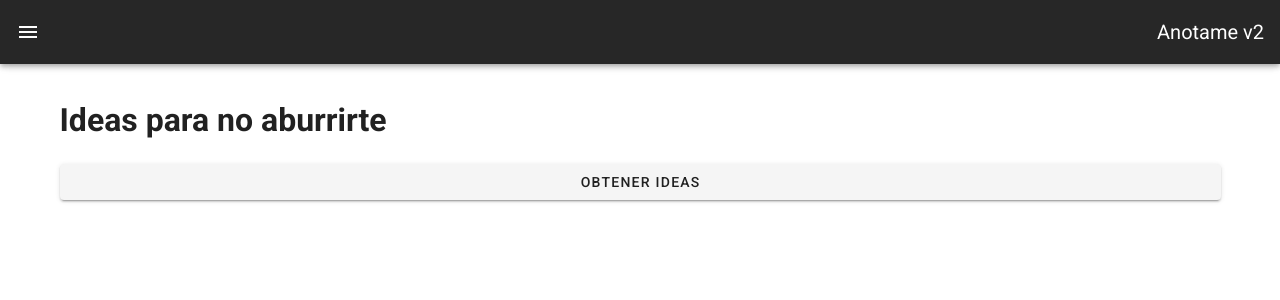
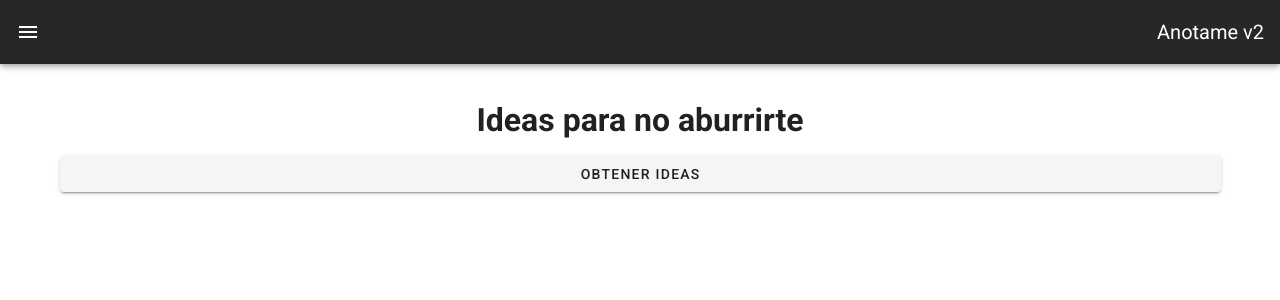
Before and after one commit to msebastianlupo/anotame-v2, a Vue app: page /notas in a window 1280 px wide. Shown: the top 300 px of the page. Built offline with nearby package versions, Linux system fonts and the light colour scheme.

Commit message:
modificaciones: detalles de css mínimos para mejorar la experiencia de usuario

```diff
--- a/src/components/IdeasListado.vue
+++ b/src/components/IdeasListado.vue
@@ -1,9 +1,13 @@
 <template>
     <v-container>
-        <div class="d-flex my-5"><h1>{{h1}}</h1></div>
-        <v-btn @click="obtenerIdeas" block class="mb-10">Obtener ideas</v-btn>
         <v-row>
-            <v-col align="center">
+            <v-col class="mt-5 text-center">
+                <h1>{{h1}}</h1>
+                <v-btn class="my-3" @click="obtenerIdeas" block>Obtener ideas</v-btn>
+            </v-col>
+        </v-row>
+        <v-row class="text-center">
+            <v-col>
                 <v-chip
                     v-for="(idea, index) in lista" :key="index"
                     class="ma-2"
```
